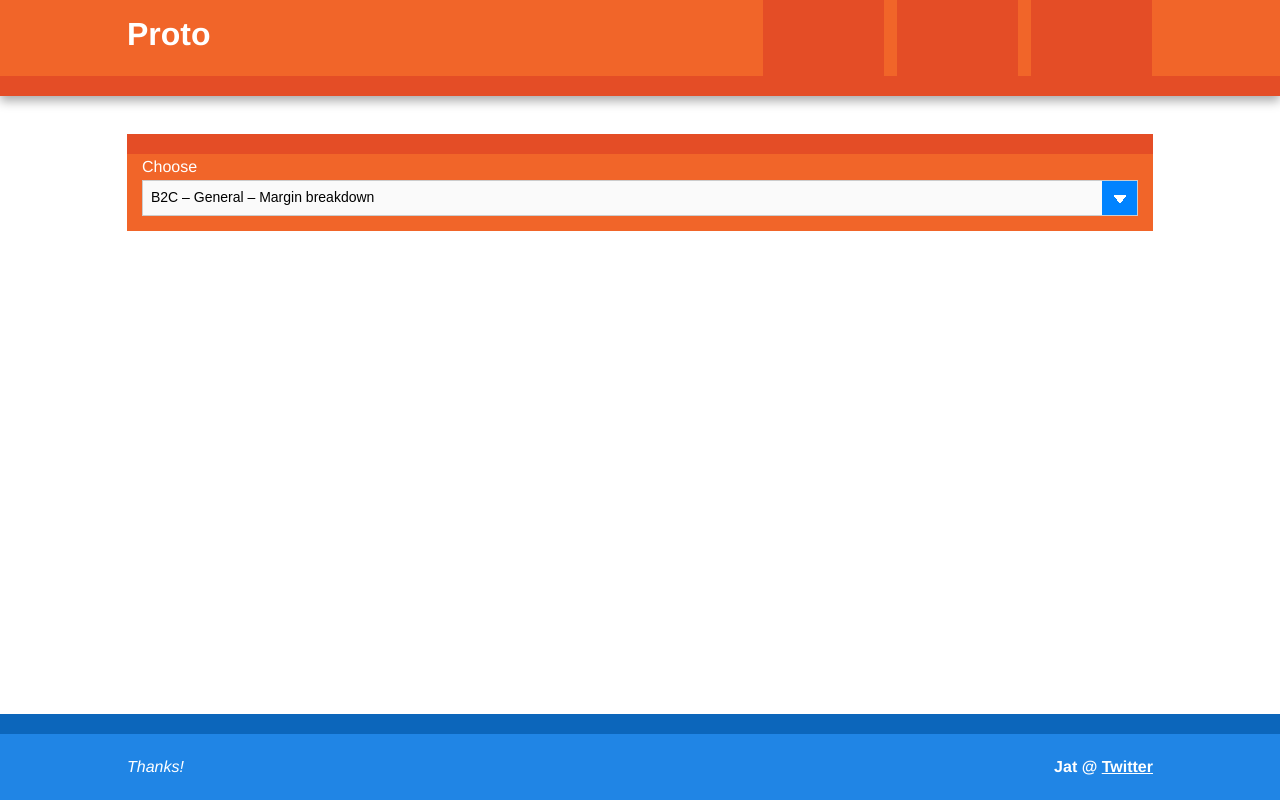
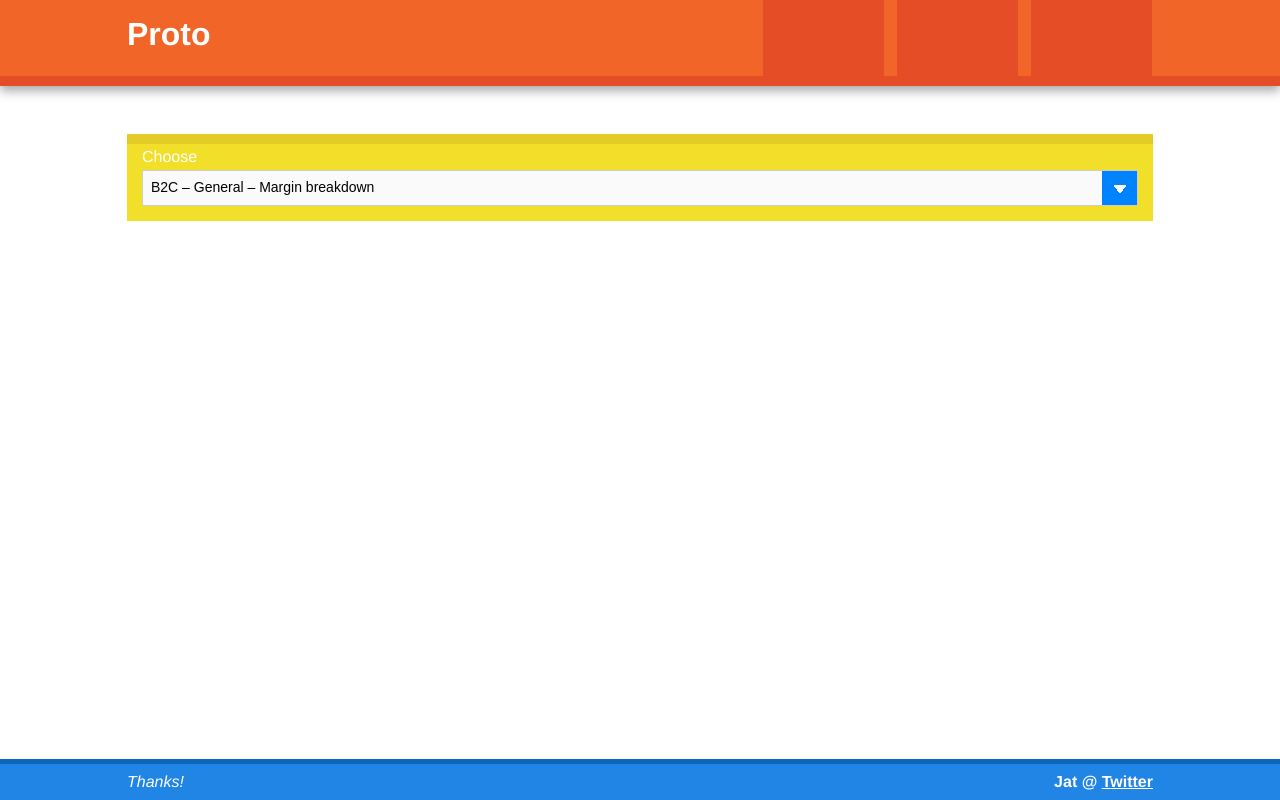
Before and after one commit to jsbimra/highchart-proto, a plain HTML site: page index.html in a window 1280 px wide. Drawn offline with nearby package versions, Linux system fonts and the light colour scheme.

Commit message:
style updated

```diff
--- a/css/main.css
+++ b/css/main.css
@@ -71,12 +71,12 @@ body {
    =================== */
 
 .header-container {
-    border-bottom: 20px solid #e44d26;
+    border-bottom: 10px solid #e44d26;
 }
 
 .footer-container,
 .main aside {
-    border-top: 20px solid #e44d26;
+    border-top: 5px solid #e44d26;
 }
 .footer-container{
     width:100%;
@@ -146,7 +146,7 @@ nav a:hover {
 .footer-container {background: #2085E5; border-top-color: #0C66BB;}
 .footer-container footer {
     color: white;
-    padding: 20px 0;
+    padding: 5px 0;
 }
 .footer-container a{color:#fff;}
 .footer-container footer h3{margin: 0; font-size: 1em; display: inline-block; float: right;}
@@ -170,7 +170,7 @@ nav a:hover {
   width: 100%;
   bottom: 0;
   top: 104px;}
-.main-section{border-top: 20px solid #e44d26; background: #f16529; padding:0 15px 15px; color:#fff;}
+.main-section{border-top: 10px solid #E4CC26; background: #F1DF29; padding:0 15px 15px; color:#fff;}
     .main-section h3{font-size:1em; color:#fff;}
 
 .chart-container{min-height: 500px; margin-top: 20px;}
```
